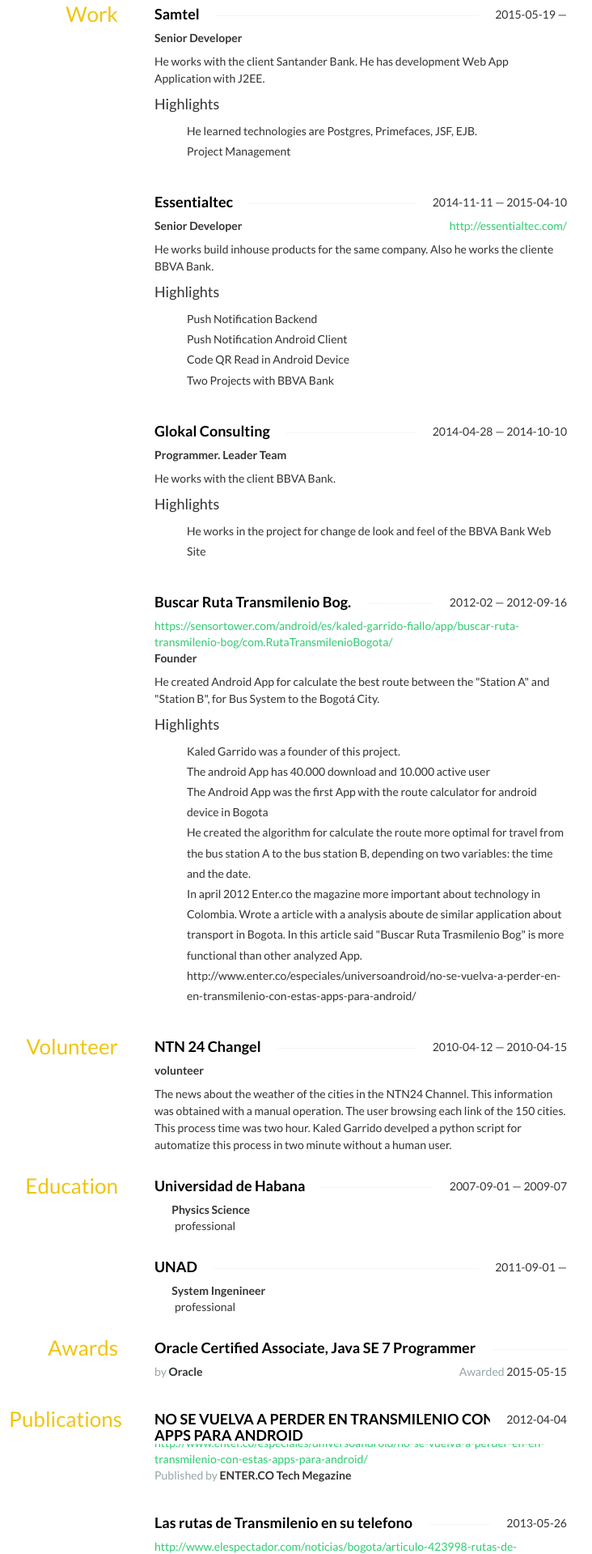
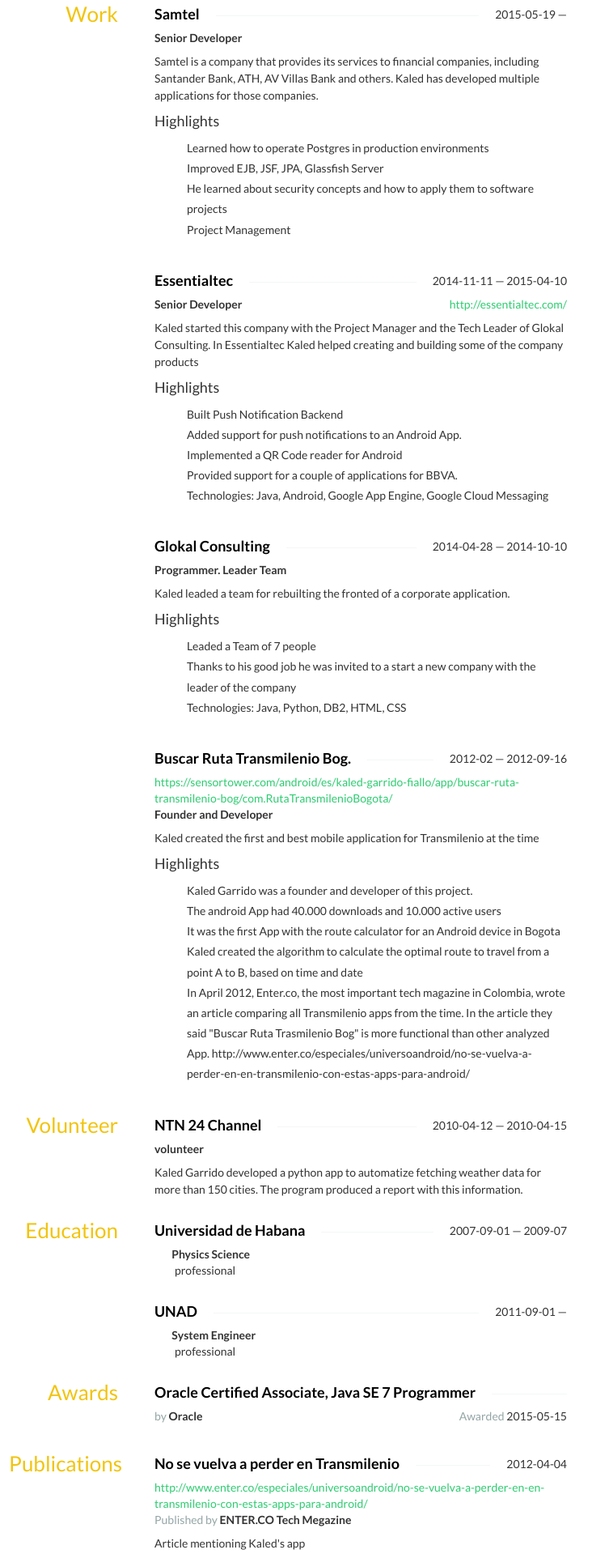
Before and after one commit to kldgarrido/kldgarrido.github.io, a plain HTML site: page index.html in a window 1280 px wide. Shown: the part 659-2578 px from the top of the page at 81% size, without its empty margins (284-1016 px from the left). Drawn offline with nearby package versions, Linux system fonts and the light colour scheme; some icons are missing.

Commit message:
New change

```diff
--- a/index.html
+++ b/index.html
@@ -32,7 +32,7 @@ SENIOR DEVELOPER
 <div class="row">
 <div class="col-sm-6">
 <strong>Email</strong>
-<div class="email"><a class="__cf_email__" href="/cdn-cgi/l/email-protection" data-cfemail="dab1b6bebdbba8a8b3beb59abdb7bbb3b6f4b9b5b7">[email&#160;protected]</a><script data-cfhash='f9e31' type="text/javascript">/* <![CDATA[ */!function(t,e,r,n,c,a,p){try{t=document.currentScript||function(){for(t=document.getElementsByTagName('script'),e=t.length;e--;)if(t[e].getAttribute('data-cfhash'))return t[e]}();if(t&&(c=t.previousSibling)){p=t.parentNode;if(a=c.getAttribute('data-cfemail')){for(e='',r='0x'+a.substr(0,2)|0,n=2;a.length-n;n+=2)e+='%'+('0'+('0x'+a.substr(n,2)^r).toString(16)).slice(-2);p.replaceChild(document.createTextNode(decodeURIComponent(e)),c)}p.removeChild(t)}}catch(u){}}()/* ]]> */</script></div>
+<div class="email"><a class="__cf_email__" href="/cdn-cgi/l/email-protection" data-cfemail="e48f8880838596968d808ba48389858d88ca878b89">[email&#160;protected]</a><script data-cfhash='f9e31' type="text/javascript">/* <![CDATA[ */!function(t,e,r,n,c,a,p){try{t=document.currentScript||function(){for(t=document.getElementsByTagName('script'),e=t.length;e--;)if(t[e].getAttribute('data-cfhash'))return t[e]}();if(t&&(c=t.previousSibling)){p=t.parentNode;if(a=c.getAttribute('data-cfemail')){for(e='',r='0x'+a.substr(0,2)|0,n=2;a.length-n;n+=2)e+='%'+('0'+('0x'+a.substr(n,2)^r).toString(16)).slice(-2);p.replaceChild(document.createTextNode(decodeURIComponent(e)),c)}p.removeChild(t)}}catch(u){}}()/* ]]> */</script></div>
 </div>
 <div class="col-sm-6">
 <strong>Phone</strong>
@@ -108,11 +108,13 @@ Twitter
 Senior Developer
 </div>
 <div class="summary">
-<p>He works with the client Santander Bank. He has development Web App Application with J2EE.</p>
+<p>Samtel is a company that provides its services to financial companies, including Santander Bank, ATH, AV Villas Bank and others. Kaled has developed multiple applications for those companies.</p>
 </div>
 <h4>Highlights</h4>
 <ul class="highlights">
-<li class="bullet"> He learned technologies are Postgres, Primefaces, JSF, EJB.</li>
+<li class="bullet">Learned how to operate Postgres in production environments</li>
+<li class="bullet">Improved EJB, JSF, JPA, Glassfish Server</li>
+<li class="bullet">He learned about security concepts and how to apply them to software projects</li>
 <li class="bullet">Project Management</li>
 </ul>
 </div>
@@ -130,14 +132,15 @@ Senior Developer
 Senior Developer
 </div>
 <div class="summary">
-<p>He works build inhouse products for the same company. Also he works the cliente BBVA Bank.</p>
+<p>Kaled started this company with the Project Manager and the Tech Leader of Glokal Consulting. In Essentialtec Kaled helped creating and building some of the company products </p>
 </div>
 <h4>Highlights</h4>
 <ul class="highlights">
-<li class="bullet">Push Notification Backend</li>
-<li class="bullet">Push Notification Android Client</li>
-<li class="bullet">Code QR Read in Android Device</li>
-<li class="bullet">Two Projects with BBVA Bank</li>
+<li class="bullet">Built Push Notification Backend</li>
+<li class="bullet">Added support for push notifications to an Android App.</li>
+<li class="bullet">Implemented a QR Code reader for Android</li>
+<li class="bullet">Provided support for a couple of applications for BBVA.</li>
+<li class="bullet">Technologies: Java, Android, Google App Engine, Google Cloud Messaging</li>
 </ul>
 </div>
 <div class="col-sm-12">
@@ -154,11 +157,13 @@ Senior Developer
 Programmer. Leader Team
 </div>
 <div class="summary">
-<p>He works with the client BBVA Bank. </p>
+<p>Kaled leaded a team for rebuilting the fronted of a corporate application.</p>
 </div>
 <h4>Highlights</h4>
 <ul class="highlights">
-<li class="bullet">He works in the project for change de look and feel of the BBVA Bank Web Site </li>
+<li class="bullet">Leaded a Team of 7 people</li>
+<li class="bullet">Thanks to his good job he was invited to a start a new company with the leader of the company</li>
+<li class="bullet">Technologies: Java, Python, DB2, HTML, CSS</li>
 </ul>
 </div>
 <div class="col-sm-12">
@@ -172,18 +177,18 @@ Programmer. Leader Team
 <a href="https://sensortower.com/android/es/kaled-garrido-fiallo/app/buscar-ruta-transmilenio-bog/com.RutaTransmilenioBogota/">https://sensortower.com/android/es/kaled-garrido-fiallo/app/buscar-ruta-transmilenio-bog/com.RutaTransmilenioBogota/</a>
 </div>
 <div class="position">
-Founder
+Founder and Developer
 </div>
 <div class="summary">
-<p>He created Android App for calculate the best route between the &quot;Station A&quot; and &quot;Station B&quot;, for Bus System to the Bogotá City. </p>
+<p>Kaled created the first and best mobile application for Transmilenio at the time</p>
 </div>
 <h4>Highlights</h4>
 <ul class="highlights">
-<li class="bullet">Kaled Garrido was a founder of this project.</li>
-<li class="bullet">The android App has 40.000 download and 10.000 active user</li>
-<li class="bullet">The Android App was the first App with the route calculator for android device in Bogota</li>
-<li class="bullet">He created the algorithm for calculate the route more optimal for travel from the bus station A to the bus station B, depending on two variables: the time and the date.</li>
-<li class="bullet">In april 2012 Enter.co the magazine more important about technology in Colombia. Wrote a article with a analysis aboute de similar application about transport in Bogota. In this article said &quot;Buscar Ruta Trasmilenio Bog&quot; is more functional than other analyzed App. http://www.enter.co/especiales/universoandroid/no-se-vuelva-a-perder-en-en-transmilenio-con-estas-apps-para-android/</li>
+<li class="bullet">Kaled Garrido was a founder and developer of this project.</li>
+<li class="bullet">The android App had 40.000 downloads and 10.000 active users</li>
+<li class="bullet">It was the first App with the route calculator for an Android device in Bogota</li>
+<li class="bullet">Kaled created the algorithm to calculate the optimal route to travel from a point A to B, based on time and date</li>
+<li class="bullet">In April 2012, Enter.co, the most important tech magazine in Colombia, wrote an article comparing all Transmilenio apps from the time. In the article they said &quot;Buscar Ruta Trasmilenio Bog&quot; is more functional than other analyzed App. http://www.enter.co/especiales/universoandroid/no-se-vuelva-a-perder-en-en-transmilenio-con-estas-apps-para-android/</li>
 <li class="bullet"></li>
 </ul>
 </div>
@@ -198,7 +203,7 @@ Founder
 <div class="row">
 <div class="col-sm-12">
 <h4 class="strike-through">
-<span>NTN 24 Changel</span>
+<span>NTN 24 Channel</span>
 <span class="date">
 2010-04-12 — 2010-04-15
 </span>
@@ -210,7 +215,7 @@ Founder
 volunteer
 </div>
 <div class="summary">
-<p>The news about the weather of the cities in the NTN24 Channel. This information was obtained with a manual operation. The user browsing each link of the 150 cities. This process time was two hour. Kaled Garrido develped a python script for automatize this process in two minute without a human user.</p>
+<p>Kaled Garrido developed a python app to automatize fetching weather data for more than 150 cities. The program produced a report with this information.</p>
 </div>
 </div>
 </div>
@@ -244,7 +249,7 @@ professional
 </span>
 </h4>
 <div class="area">
-System Ingenineer
+System Engineer
 </div>
 <div class="studyType">
 professional
@@ -285,7 +290,7 @@ professional
 <div class="row">
 <div class="col-sm-12">
 <h4 class="strike-through">
-<span>NO SE VUELVA A PERDER EN TRANSMILENIO CON ESTAS APPS PARA ANDROID</span>
+<span>No se vuelva a perder en Transmilenio</span>
 <span class="date">
 2012-04-04
 </span>
@@ -298,7 +303,7 @@ professional
 <strong>ENTER.CO Tech Megazine</strong>
 </div>
 <div class="summary">
-<p></p>
+<p>Article mentioning Kaled&#x27;s app</p>
 </div>
 </div>
 <div class="col-sm-12">
@@ -316,7 +321,7 @@ professional
 <strong>ELESPECTADOR Newspaper</strong>
 </div>
 <div class="summary">
-<p></p>
+<p>Article dedicated to Kaled&#x27;s app</p>
 </div>
 </div>
 <div class="col-sm-12">
@@ -334,7 +339,7 @@ professional
 <strong>BLURADIO Radio Station</strong>
 </div>
 <div class="summary">
-<p></p>
+<p>Live interview with Kaled</p>
 </div>
 </div>
 <div class="col-sm-12">
@@ -352,7 +357,7 @@ professional
 <strong>Soy Digital 2.0 TV Program</strong>
 </div>
 <div class="summary">
-<p></p>
+<p>TV program with Kaled</p>
 </div>
 </div>
 </div>
@@ -372,9 +377,7 @@ professional
 <li>HTML5</li>
 <li>CSS</li>
 <li>Javascript</li>
-<li>Spring MVC</li>
-<li>PHP</li>
-<li>Django</li>
+<li>Bootstrap</li>
 </ul>
 </div>
 <div class="col-sm-6">
@@ -382,8 +385,12 @@ professional
 <h4>Backend</h4>
 </div>
 <ul class="keywords">
-<li>Spring Boot</li>
+<li>Spring Boot (microservices)</li>
+<li>Spring MVC</li>
 <li>J2EE</li>
+<li>Rails (junior)</li>
+<li>Django</li>
+<li>PHP</li>
 </ul>
 </div>
 <div class="col-sm-6">
@@ -412,11 +419,12 @@ professional
 <li>MySQL</li>
 <li>Oracle</li>
 <li>DB2</li>
+<li>SQLite</li>
 </ul>
 </div>
 <div class="col-sm-6">
 <div class="name">
-<h4>SO</h4>
+<h4>OS</h4>
 </div>
 <ul class="keywords">
 <li>Linux Ubuntu</li>
@@ -474,6 +482,8 @@ Native speaker
 </div>
 <ul class="keywords">
 <li>Mountain Bike</li>
+<li>Cars</li>
+<li>Science</li>
 </ul>
 </div>
 </div>
```
